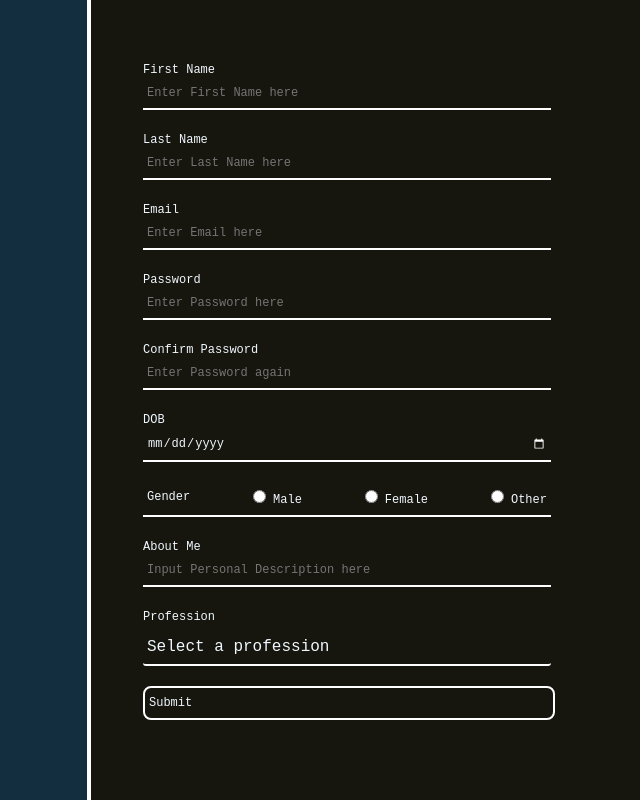
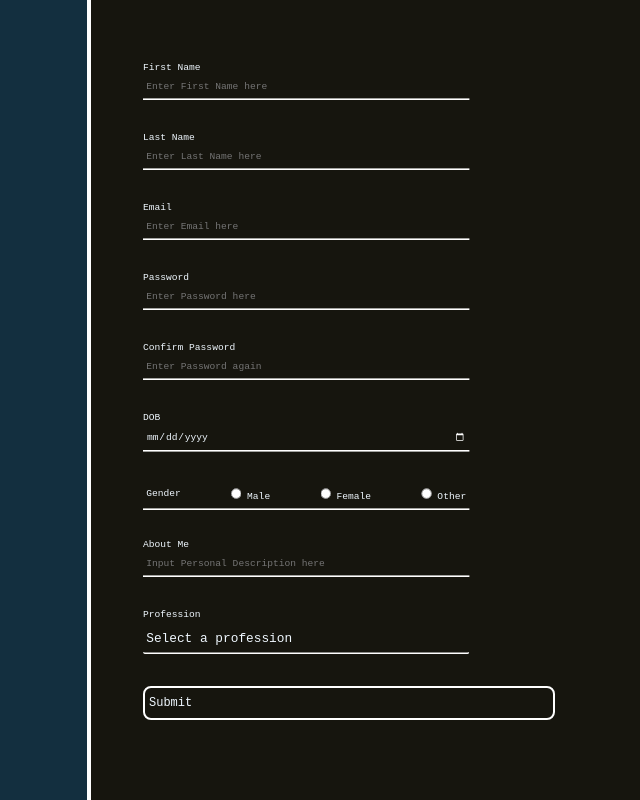
Before and after one commit to Pzhang768/pzhang769-JR-WD01.github.io, a plain HTML site: page index.html in a window 1280 px wide. Shown: the top 800 px of the page, without its empty margins (297-937 px from the left). Drawn offline with Linux system fonts and the light colour scheme.

Commit message:
Update index.html

```diff
--- a/index.html
+++ b/index.html
@@ -137,6 +137,10 @@
 
       label > label {
         border-bottom: var(--border-bottom-white);
+      }
+
+      div {
+        transform: scale(0.8); transform-origin: top left;
       }
 
       select {
```
